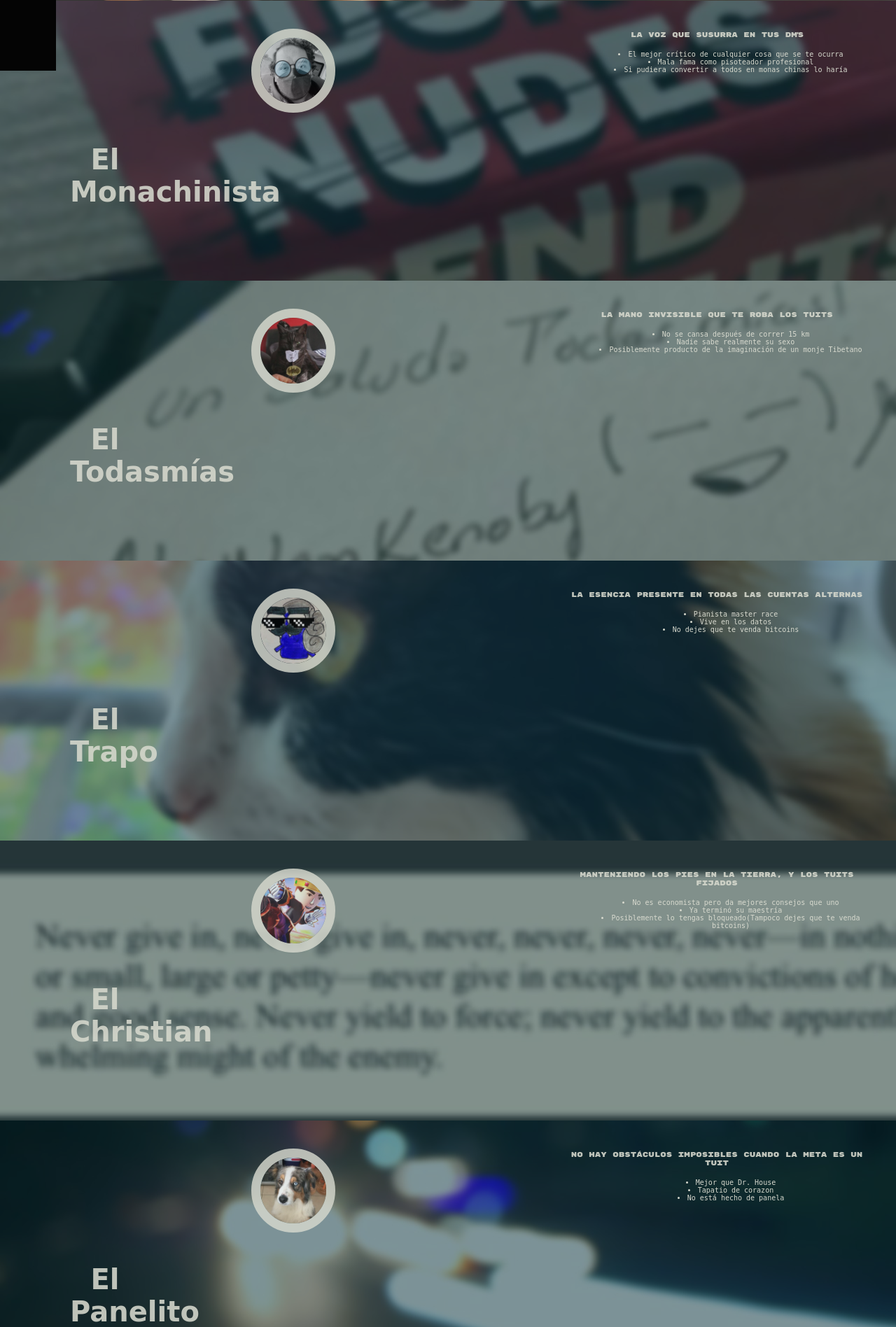
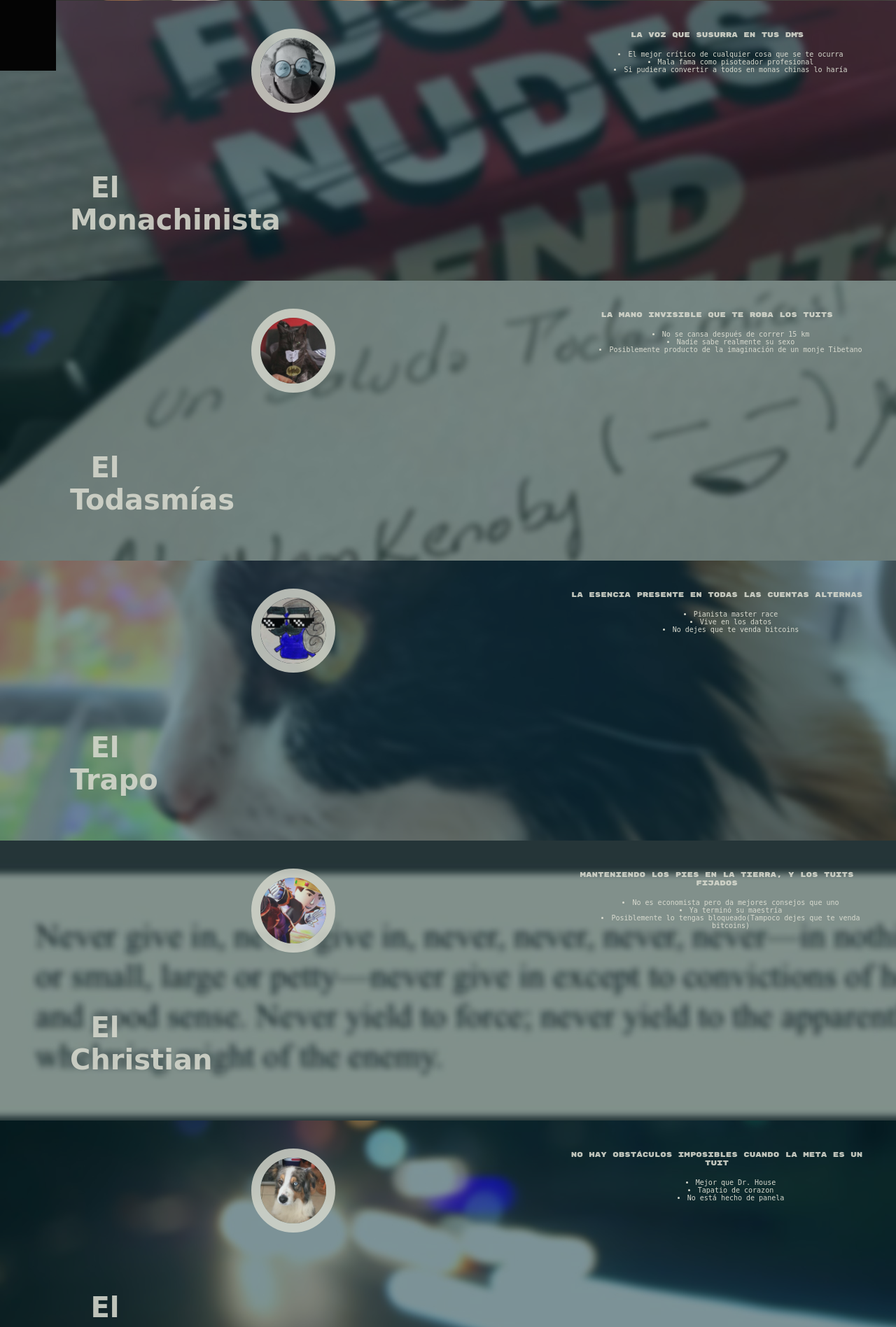
Before and after one commit to cloudofuniverse/csspractice-codecademy, a PHP site: page / in a window 1280 px wide. Shown: the part 699-2595 px from the top of the page at 70% size. Run offline with PHP 8.4, Linux system fonts and the light colour scheme; some web fonts are replaced.

Commit message:
Design changes v.3

```diff
--- a/resources/style/style.css
+++ b/resources/style/style.css
@@ -175,6 +175,7 @@ main section article {
     font-weight: 700;
     margin-left: 60px;
     width: 100px;
+    margin-top: 80px;
 }
 
 #even {
```
